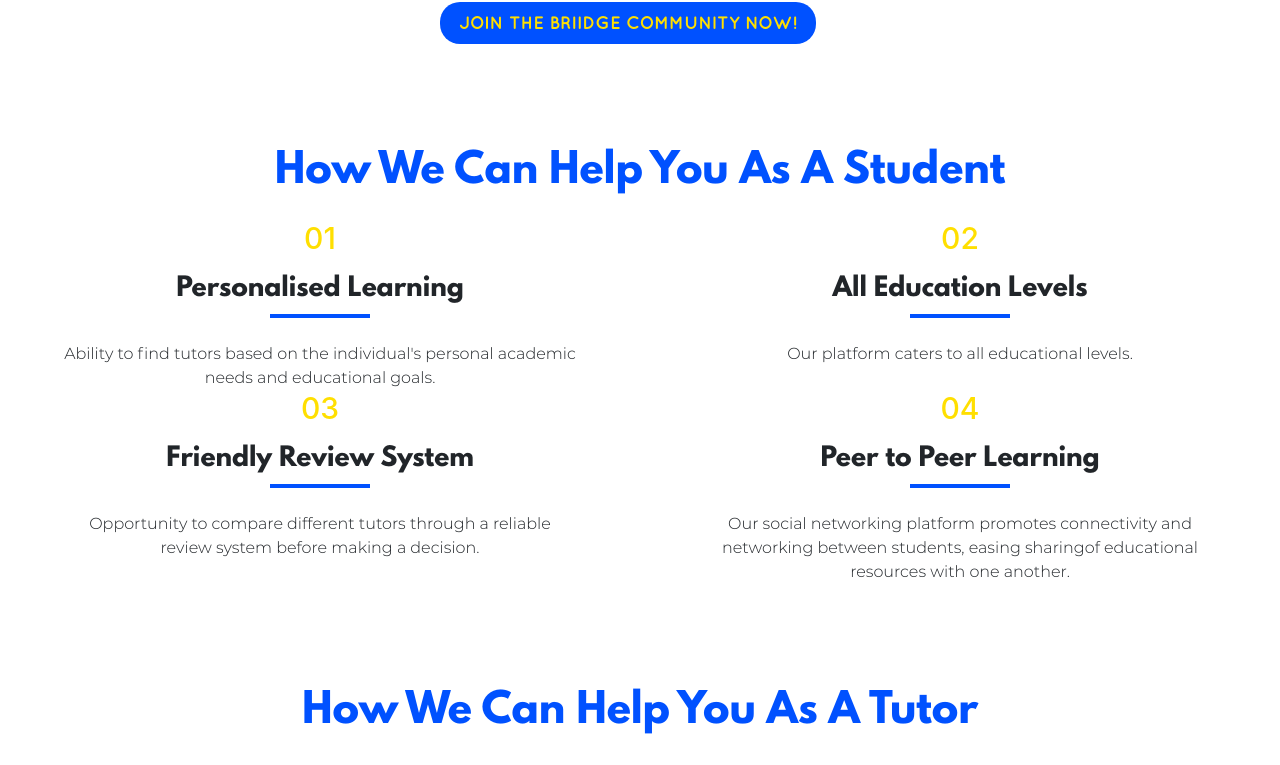
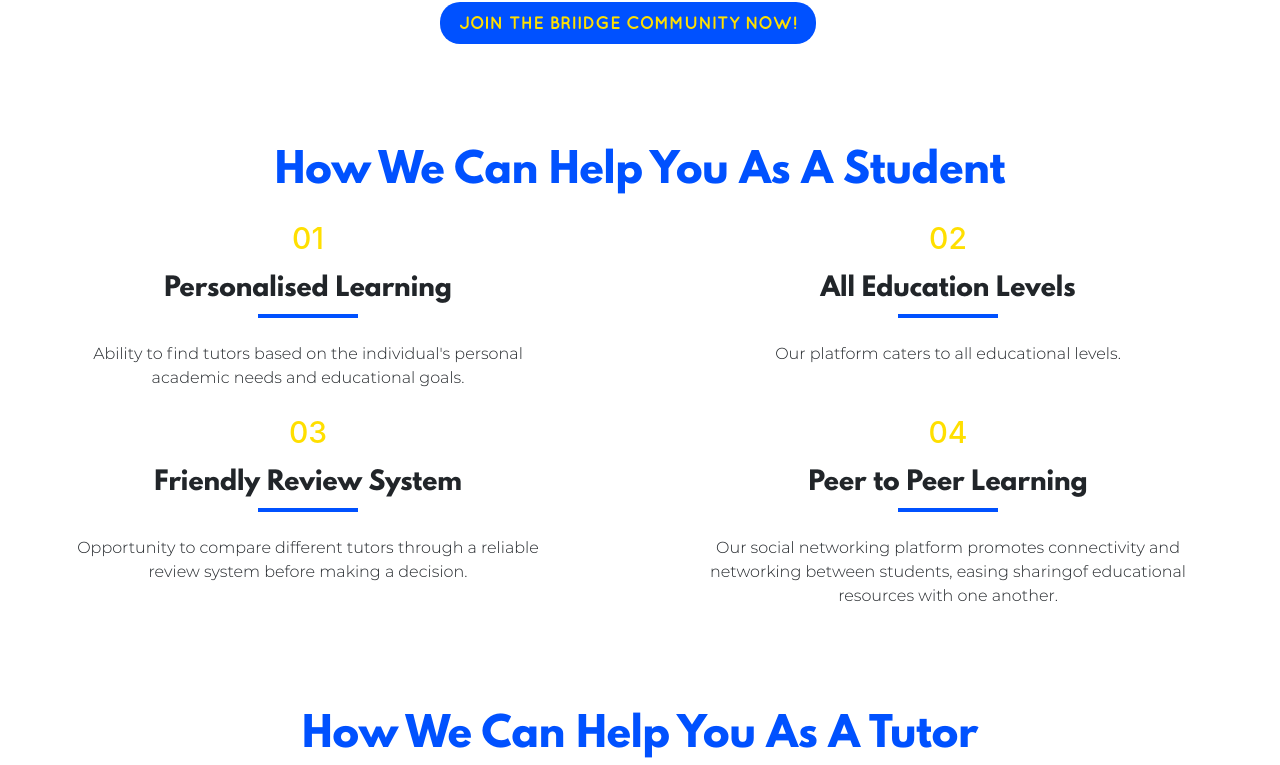
Before and after one commit to briidge-edu/briidge-frontend, a React (Create React App) app: page / in a window 1280 px wide. Shown: the part 1350-2115 px from the top of the page. Built offline with nearby package versions, Linux system fonts and the light colour scheme.

Commit message:
Minor UI fixes

```diff
--- a/src/pages/Homepage.tsx
+++ b/src/pages/Homepage.tsx
@@ -49,7 +49,7 @@
   },
 
   header: {
-    margin: theme.spacing(3, 0),
+    margin: theme.spacing(3, 1),
   },
 
   finalheader: {
@@ -252,7 +252,7 @@
 }: HowWeCanHelpProps) => {
   const classes = useStyles();
   return (
-    <Grid container>
+    <Grid container xs={12} spacing={3}>
       {items.map((item, idx) => (
         <Grid item container xs={12} md={6} direction="column">
           <Grid item>
@@ -357,7 +357,7 @@
         </div>
 
         <Grid container direction="column" xs={12} spacing={3}>
-          <Grid item container>
+          <Grid item container xs={12}>
             {HOW_OUR_PLATFORM_WORKS.map((item) => (
               <Grid item container xs={12} md={4} direction="column">
                 <Grid item>
@@ -372,7 +372,7 @@
               </Grid>
             ))}
           </Grid>
-          <Grid item xs={12}>
+          <Grid item>
             <Button
               component={Link}
               to={"/signup"}
@@ -397,7 +397,7 @@
       {/* Our Features */}
       <HomepageRow rowColor={BRIIDGE_BLUE}>
         <h2 className={classes.featureHeader}>{"Our Features"}</h2>
-        <Grid container xs={12} spacing={2} direction="column">
+        <Grid container xs={12} spacing={3}>
           <Grid item container justifyContent="space-between" xs={12}>
             {FEATURES.map((item) => (
               <Grid item xs={12} md={4} container direction="column">
```
